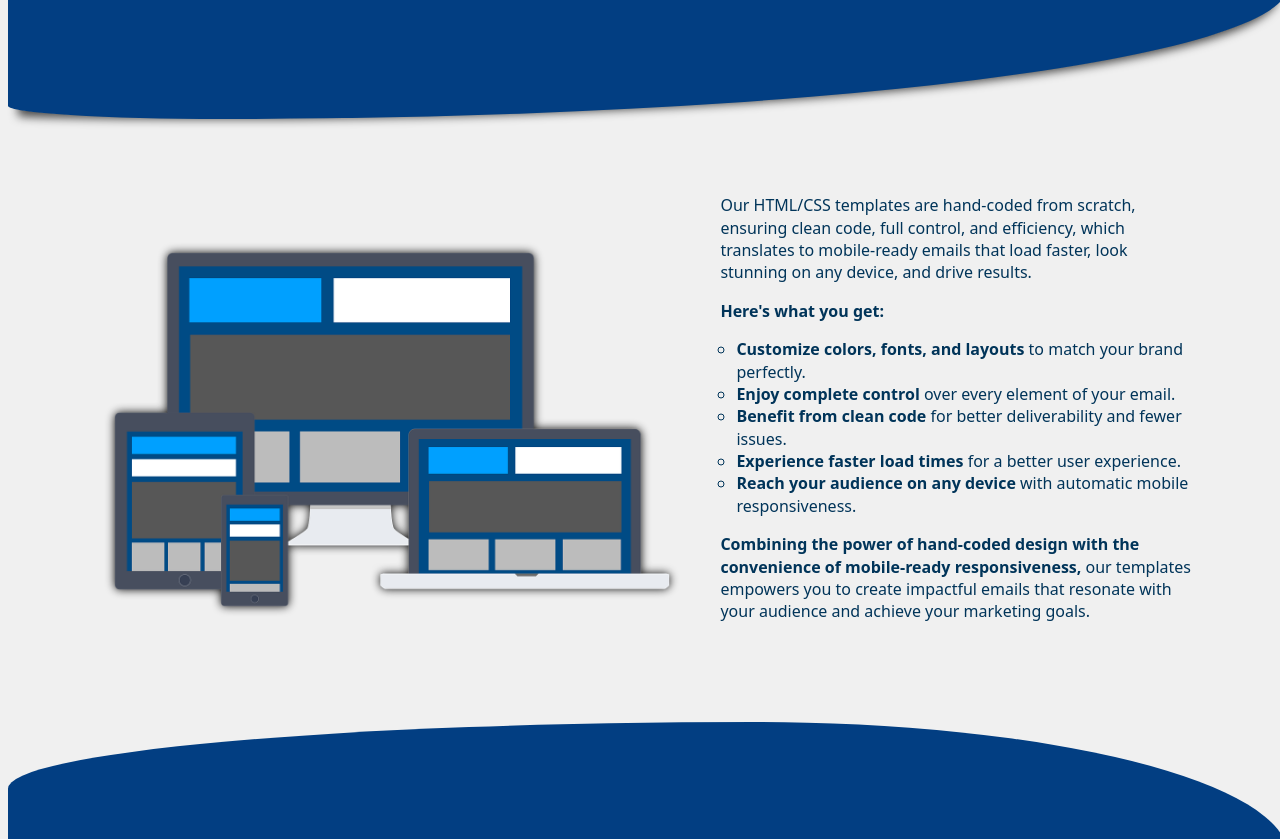
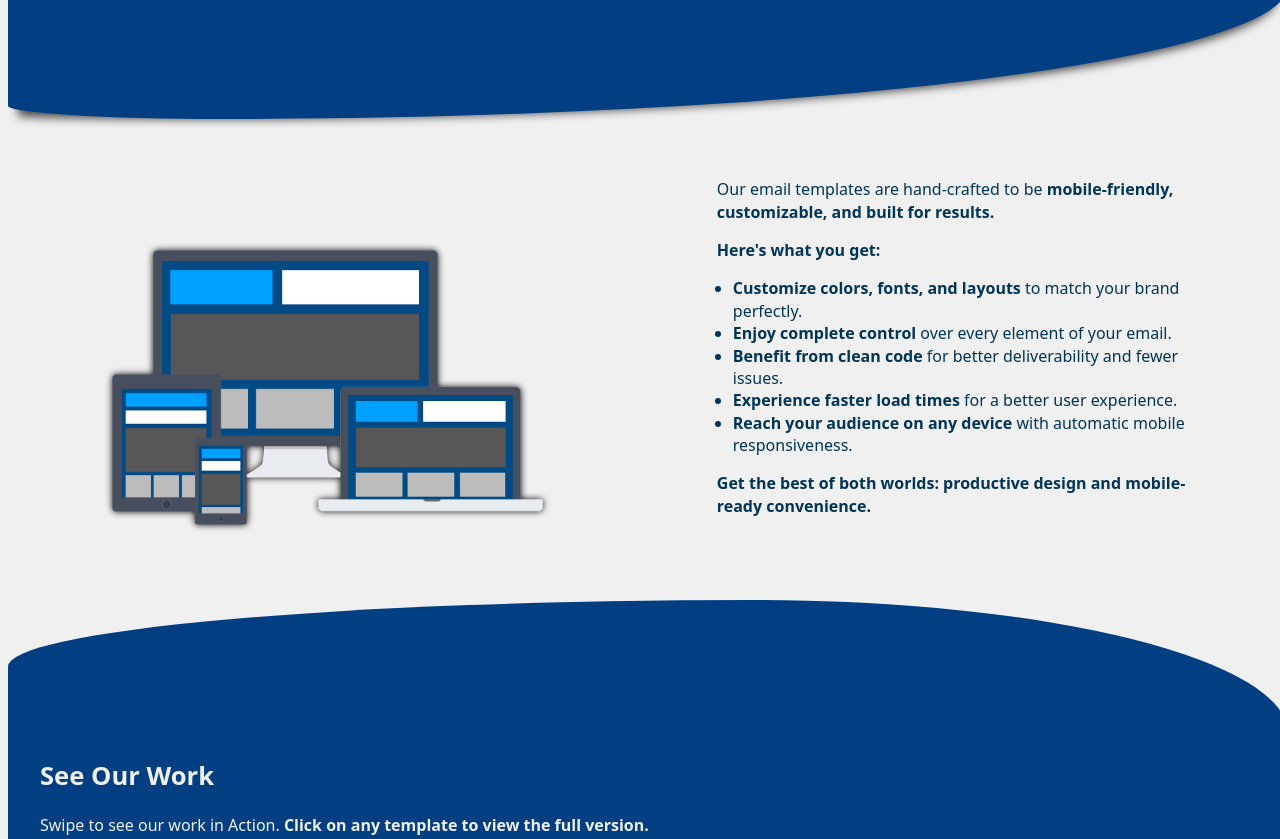
Before and after one commit to syntaxMonkey2px/email-templates-v2, a plain HTML site: page index.html in a window 1280 px wide. Shown: the part 449-1288 px from the top of the page. Drawn offline with Linux system fonts and the light colour scheme.

Commit message:
feature section

```diff
--- a/index.html
+++ b/index.html
@@ -62,7 +62,7 @@
                 padding-top: 3em;
             }
 
-            body #feature-container{
+            body .feature-container{
                 /* width: 100vw; */
                 display: block;
                 padding: 0 5vw;
@@ -171,9 +171,10 @@
 
         /* FEATURE */
 
-        #feature-container{
+        .feature-container{
             display: flex;
             position: relative;
+            gap: 2em;
             /* justify-content: space-evenly; */
             width: 85vw;
             margin: 2.7em auto;
@@ -423,11 +424,11 @@
     </div>
     <main>
         <div class="curve">
-            <div id="feature-container">
+            <div id="feature-section">
+                <div class="feature-container">
                     <div id="feature-img"></div>
-                <ul class="features-benefits">
-                    <p>Our HTML/CSS templates are hand-coded from scratch, ensuring clean code, full control, and efficiency, which translates to mobile-ready emails that load faster, look stunning on any device, and drive results.</p>
-
+                    <div class="features-benefits">
+                        <p>Our email templates are hand-crafted to be<strong> mobile-friendly, customizable, and built for results.</strong></p>
                         <p><strong>Here's what you get:</strong></p>
 
                         <ul class="features">
@@ -438,35 +439,11 @@
                           <li class="feature"><strong>Reach your audience on any device</strong> with automatic mobile responsiveness.</li>
                         </ul>
 
-                    <p><strong>Combining the power of hand-coded design with the convenience of mobile-ready responsiveness,</strong> our templates empowers you to create impactful emails that resonate with your audience and achieve your marketing goals.</p>
+                        <p><strong>Get the best of both worlds: productive design and mobile-ready convenience.</strong></p>
+                    </div>
+                </div>
 
 
-                        <!-- <li class="feature">
-                            <p><span class="feature-keypoint">Built from Scratch with HTML/CSS</span>
-                        - Our HTML/CSS templates are hand-coded from scratch, ensuring clean code, full control, and efficiency. This translates to mobile-ready emails that load faster, look stunning on any device, and drive results.
-
-                        </li>
-                        <li class="feature">
-                            <p><span class="feature-keypoint">Mobile-Ready</span>
-                         - Stunning on any device—phones, tablets, or computers.</p>
-                        </li>
-                        <li class="feature">
-                            <p><span class="feature-keypoint">Customizable</span>
-                         - Easily adjust colors, fonts, and layouts to match your brand.</p>
-                        </li>
-                        <li class="feature">
-                            <p><span class="feature-keypoint">Compatible</span>
-                         - Works seamlessly with Mailchimp, Constant Contact, and more.</p>
-                        </li>
-                        <li class="feature">
-                            <p><span class="feature-keypoint">Professional Design</span>
-                         - Modern templates that captivate and engage your audience.</p>
-                        </li>
-                        <li class="feature">
-                            <p><span class="feature-keypoint">Performance Focus</span>
-                         - Faster load times, higher open rates, more clicks, better results.</p>
-                        </li> -->
-                    <!-- </ul> -->
             </div>
         </div>
         <div class="curve2">
```
Lines whose indentation alone changed are shown as unchanged.
